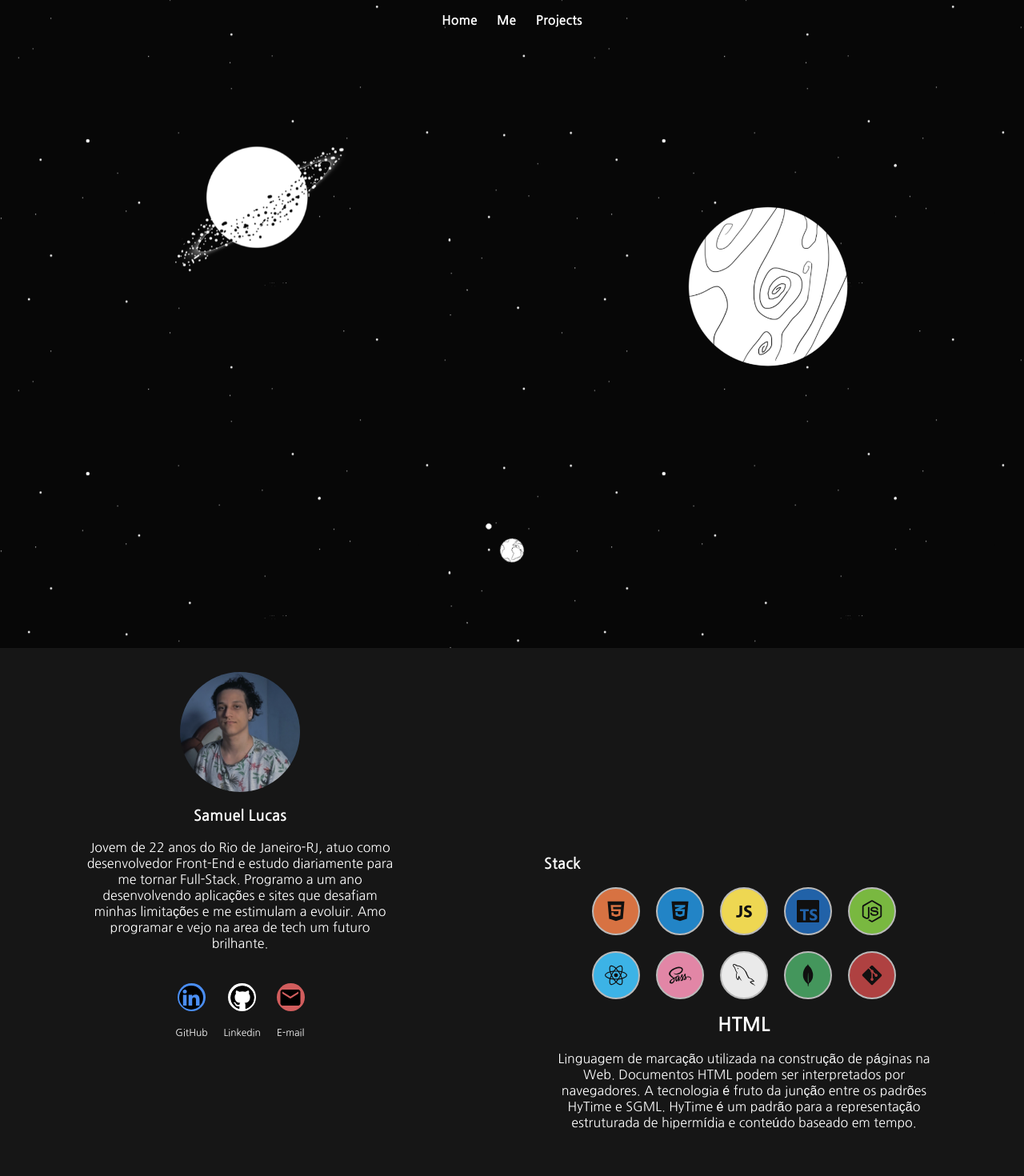
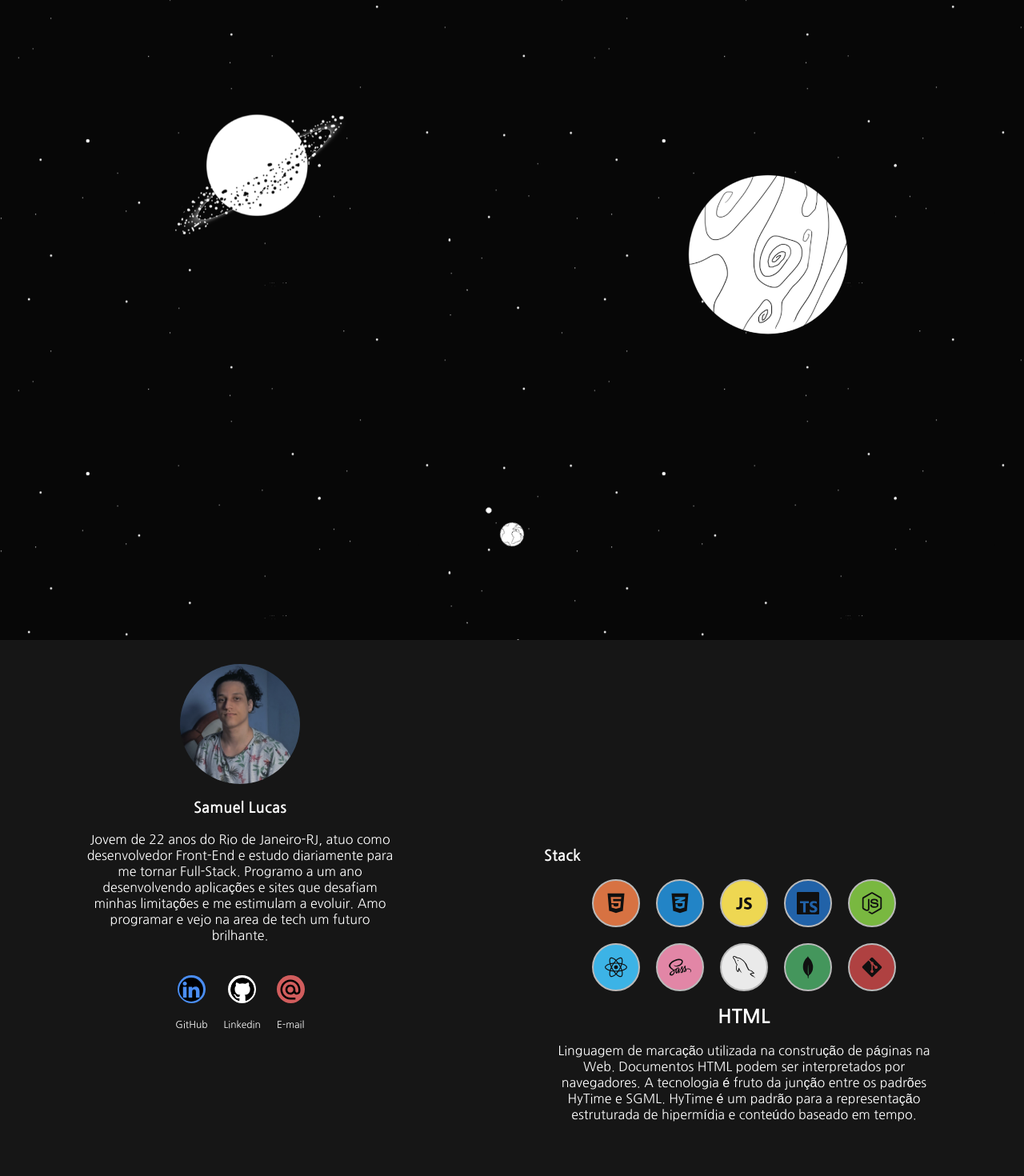
Before and after one commit to Samuellucasn/Portifolio, a React (Vite) app: page / in a window 1280 px wide. Shown: the top 1470 px of the page at 80% size. Built offline with nearby package versions, Linux system fonts and the light colour scheme.

Commit message:
feat animation file

```diff
--- a/src/App.tsx
+++ b/src/App.tsx
@@ -1,4 +1,5 @@
 import './App.scss'
+import '/src/style/animation.scss'
 
 import Home from './components/pages/HomeSection'
 import Me from './components/pages/MeSection'
@@ -7,7 +8,7 @@ import Projects from './components/pages/ProjectSection'
 function App() {
   return (
     <>
-    <header>
+    {/* <header>
         <nav>
           <ul>
             <li><a href="">Home</a></li>
@@ -15,7 +16,7 @@ function App() {
             <li><a href="">Projects</a></li>
           </ul>
         </nav>
-    </header>
+    </header> */}
 
     <main>
       <Home />
--- a/src/components/pages/HomeSection/style.scss
+++ b/src/components/pages/HomeSection/style.scss
@@ -19,7 +19,7 @@
 
 .home-main {
 
-    height: 95vh;
+    height: 100vh;
 
     display: flex;
     flex-flow: row wrap;
@@ -148,43 +148,3 @@
         }
     }
 }
-
-@keyframes parallax {
-    0% {
-        transform: translateY(0);
-    }
-    100% {
-        transform: translateY(-1200px);
-    }
-}
-
-@keyframes rotate {
-    from {
-        transform: rotateZ(-360deg);
-    }
-    to {
-        transform: rotateZ(360deg);
-    }
-}
-
-@keyframes moon-turn {
-    0% {
-        transform-origin: left left;
-        transform: rotate(-360deg);
-    }
-    100% {
-        transform: rotate(360deg);
-    }
-}
-
-@keyframes welcome-opacity {
-    0% {
-        opacity: 0;
-    }
-    50% {
-        opacity: 0.2;
-    }
-    100% {
-        opacity: 1;
-    }
-}
--- a/src/components/pages/MeSection/index.tsx
+++ b/src/components/pages/MeSection/index.tsx
@@ -3,7 +3,7 @@ import './style.scss'
 import {useSkillProp} from '../../../hooks/useSkillProp'
 
 import {BsLinkedin, BsGithub} from 'react-icons/bs'
-import {MdEmail} from 'react-icons/md'
+import {MdAlternateEmail} from 'react-icons/md'
 
 import Stamp from '../../Stamp'
 import React, { useState } from 'react'
@@ -25,7 +25,10 @@ const Me: React.FC<any> = () => {
                     <ul>
                         <li><a href='https://github.com/Samuellucasn' target={'_blank'} rel={'external'}><Stamp style={{backgroundColor: '#4a8df2'}}><BsLinkedin /></Stamp></a> GitHub</li>
                         <li><a href='https://www.linkedin.com/in/samuel-lucas-515b12218/' target={'_blank'} rel={'external'}><Stamp style={{backgroundColor: '#ffff'}}><BsGithub /></Stamp></a> Linkedin</li>
-                        <li><button onClick={(e) => {document.execCommand("copy")}} value={'samuellucasnogueira@gmail'}><Stamp style={{backgroundColor: '#d15d5d'}}><MdEmail /></Stamp></button> E-mail</li>
+                        <li><button onClick={() => {
+                            navigator.clipboard.writeText("samuellucasnogueira@gmail.com")
+                            alert()
+                            }}><Stamp style={{backgroundColor: '#d15d5d'}}><MdAlternateEmail /></Stamp></button> E-mail</li>
                     </ul>
                 </div>
             </section>
--- a/src/components/pages/MeSection/style.scss
+++ b/src/components/pages/MeSection/style.scss
@@ -76,6 +76,7 @@
                         border-radius: 50%;
 
                         color: #000;
+
                     }
                 }
             }
--- a/src/components/pages/ProjectSection/index.tsx
+++ b/src/components/pages/ProjectSection/index.tsx
@@ -10,7 +10,7 @@ const Projects: React.FC<any> = () => {
             <Project thumbnail='thumbnail-three' code='https://github.com/Samuellucasn/Calendar' web='http://calendar-233.netlify.app/'/>
             <Project thumbnail='thumbnail-four' code='https://github.com/Samuellucasn/PlayerDeMusicas' web='https://samuellucasn.github.io/PlayerDeMusicas/'/>
 
-            <a href="https://github.com/Samuellucasn?tab=repositories" target={'_blank'}><button className="others" > Veja outros Projetos </button></a>
+            <a href="https://github.com/Samuellucasn?tab=repositories" target={'_blank'} rel={'external'} ><button className="others" > Veja outros Projetos </button></a>
         </section>
     )
 }
--- /dev/null
+++ b/src/style/animation.scss
@@ -0,0 +1,39 @@
+@keyframes parallax {
+    0% {
+        transform: translateY(0);
+    }
+    100% {
+        transform: translateY(-1200px);
+    }
+}
+
+@keyframes rotate {
+    from {
+        transform: rotateZ(-360deg);
+    }
+    to {
+        transform: rotateZ(360deg);
+    }
+}
+
+@keyframes moon-turn {
+    0% {
+        transform-origin: left left;
+        transform: rotate(-360deg);
+    }
+    100% {
+        transform: rotate(360deg);
+    }
+}
+
+@keyframes welcome-opacity {
+    0% {
+        opacity: 0;
+    }
+    50% {
+        opacity: 0.2;
+    }
+    100% {
+        opacity: 1;
+    }
+}
```
Also changed, not shown: src/components/Button/index.tsx (deleted, +0 -9 lines), src/components/Button/style.scss (deleted).
